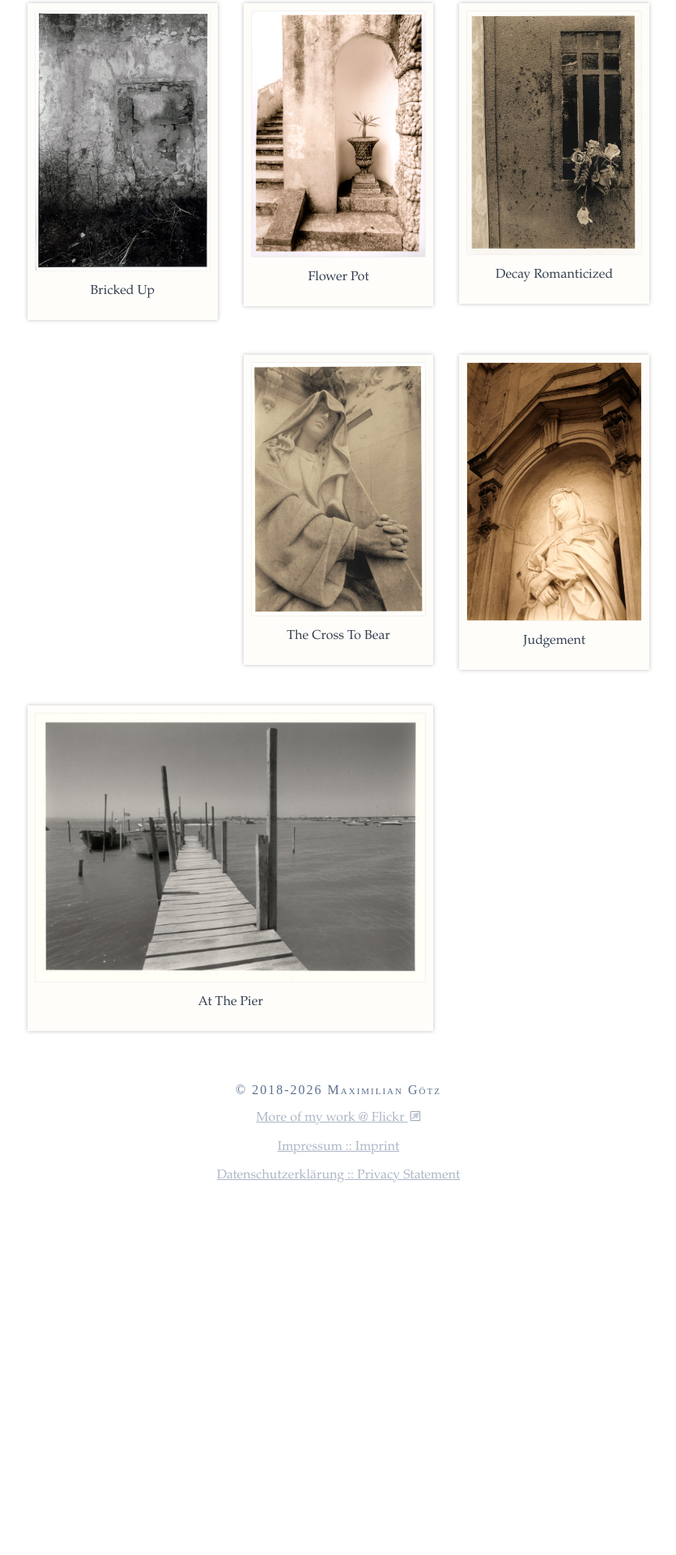
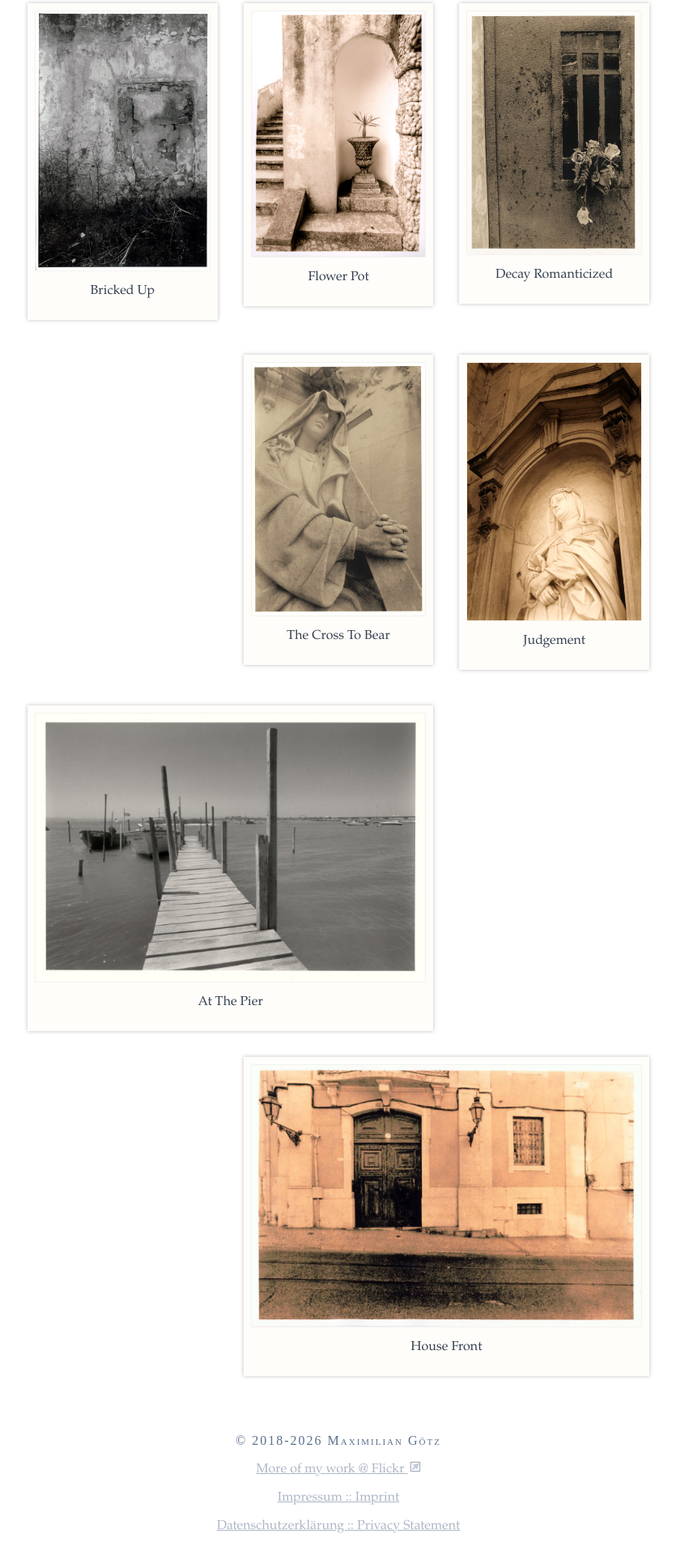
Before and after one commit to ImMaax/immaax.github.io, a Jekyll site: the page built from albums/portugal-2025/start.html, in a window 1280 px wide. Shown: the part 669-2589 px from the top of the page at 81% size, without its empty margins (222-1057 px from the left). Built offline with Jekyll 4.4.1, drawn with Linux system fonts in a browser that asks for light colours; before the commit the page ends 2156 px from its top, so only the background shows below that.

Commit message:
add photo to portugal gallery

```diff
--- a/albums/portugal-2025/grid.css
+++ b/albums/portugal-2025/grid.css
@@ -1,13 +1,14 @@
 .grid-container {
   display: grid;
   grid-template-columns: 1fr 1fr 1fr;
-  grid-template-rows: 1fr 1fr 1fr 1fr;
+  grid-template-rows: 1fr 1fr 1fr 1fr 1fr;
   gap: 0px 0px;
   grid-template-areas:
     "a b c"
     "d e f"
     "g h i"
-    "j j k";
+    "j j k"
+    "m l l";
 }
 
 #g-a { grid-area: a; }
@@ -21,6 +22,8 @@
 #g-i { grid-area: i; }
 #g-j { grid-area: j; }
 #g-k { grid-area: k; }
+#g-l { grid-area: l; }
+#g-m { grid-area: m; }
 
 .grid-container div {
   margin: 1em;
--- a/albums/portugal-2025/index.html
+++ b/albums/portugal-2025/index.html
@@ -43,6 +43,7 @@ description: "Photos from my 2025 one week trip to Portugal"
       <ul>
         <li>Agfa Multicontrast</li>
         <li>Foma Fomatone</li>
+        <li>Foma Retrobrom</li>
         <li>Forte Polywarmtone</li>
         <li>Ilford Multigrade</li>
         <li>Labaphot Labaspeed</li>
--- a/albums/portugal-2025/start.html
+++ b/albums/portugal-2025/start.html
@@ -48,4 +48,10 @@ extra_css: "/albums/portugal-2025/grid.css"
     <p>At The Pier</p>
   </div>
   <div id="g-k"></div>
+
+  <div id="g-m"></div>
+  <div id="g-l" class="album-grid-item-frame">
+    <img loading="lazy" alt="Photo" src="/assets/img/photos/house-front.jpg">
+    <p>House Front</p>
+  </div>
 </div>
```
Also changed, not shown: assets/img/photos/house-front.jpg (added).
